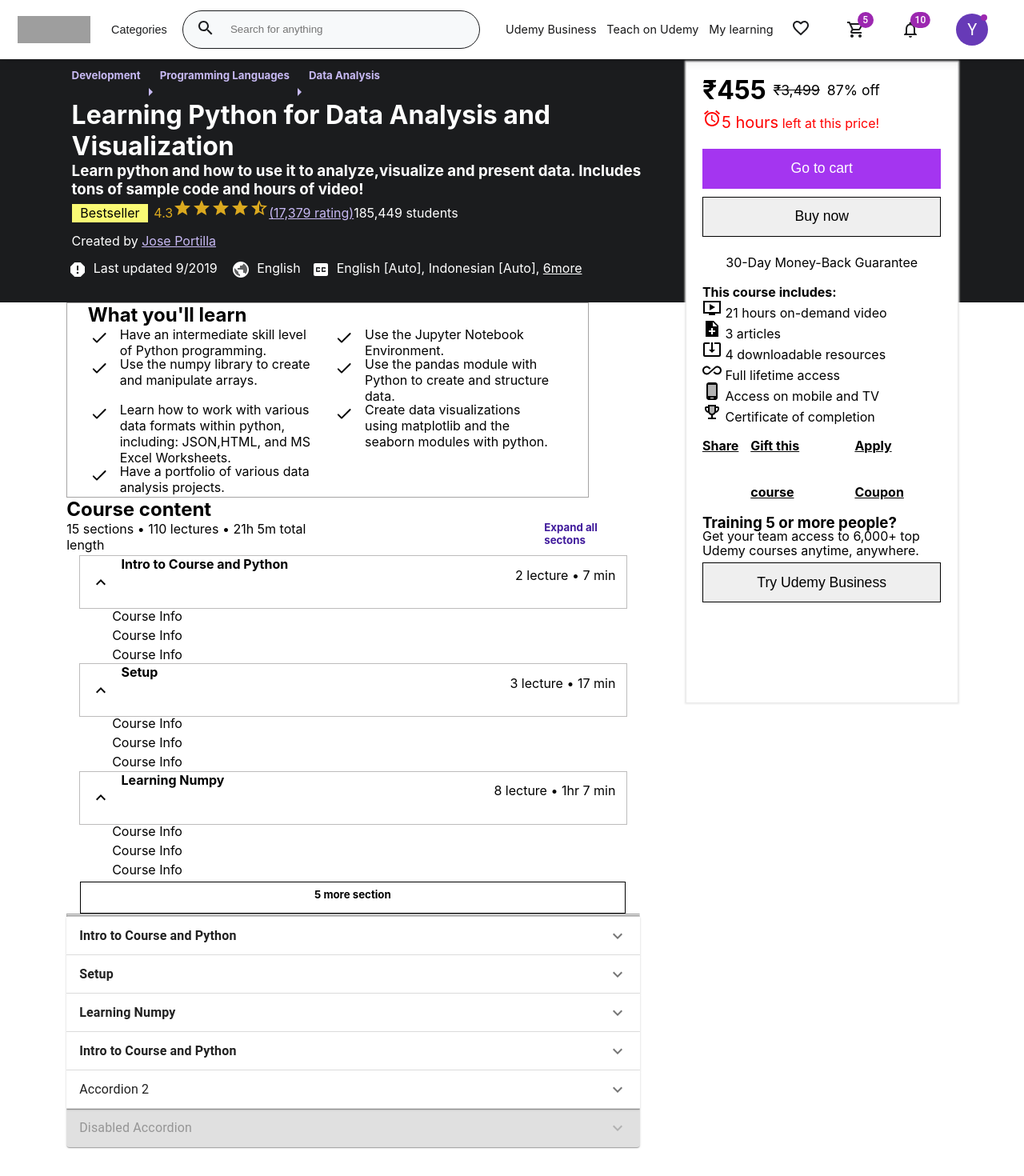
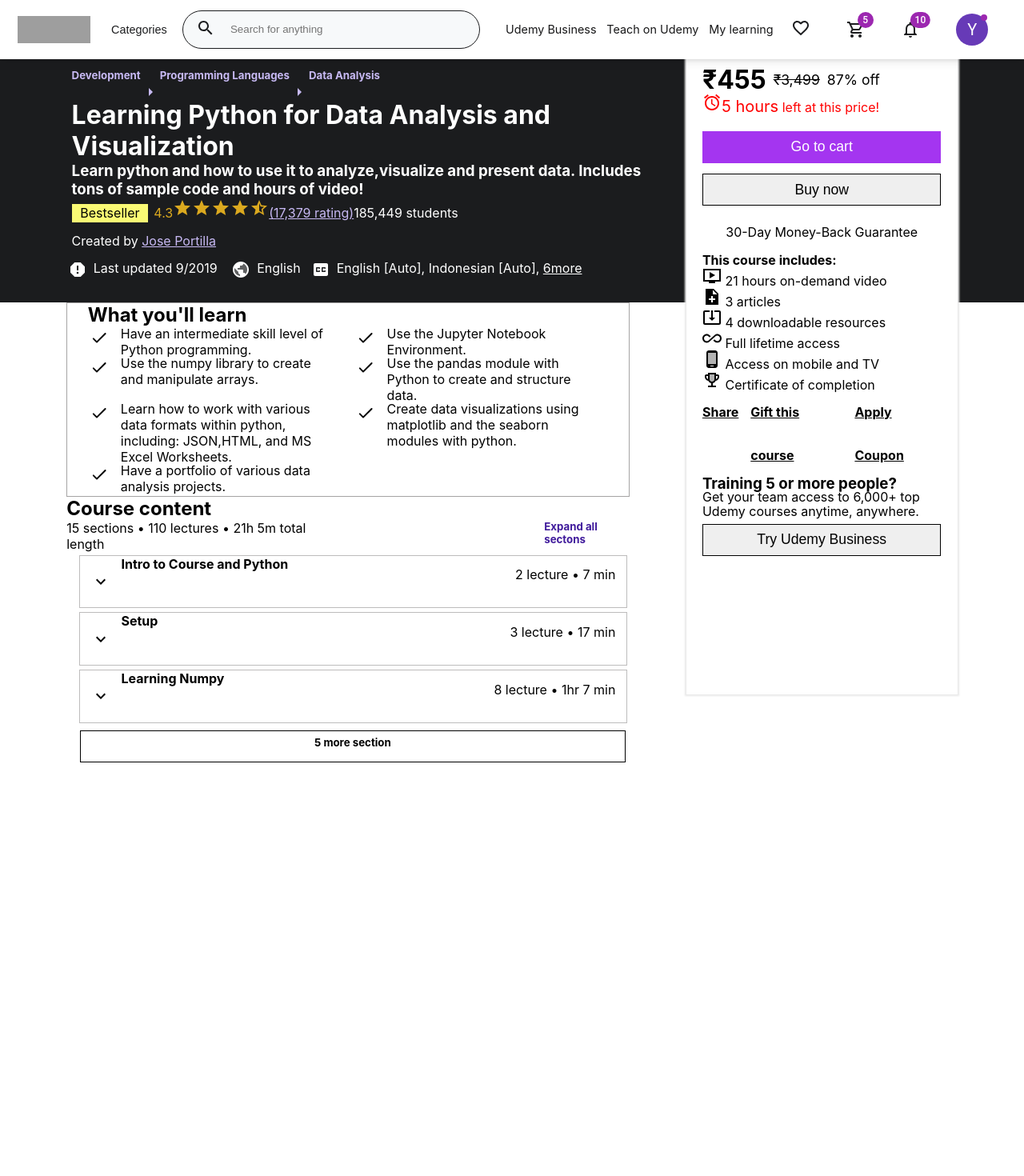
Before and after one commit to yashrajillusion/Udemy-Clone, a React (Create React App) app in the folder udemy-clone/: page / in a window 1280 px wide. Shown: the top 1470 px of the page at 80% size. After the commit the page ends 1033 px from the top, so only its background shows below. Built offline with nearby package versions, Linux system fonts and the light colour scheme; grey boxes are pictures that could not be loaded.

Commit message:
bottom style

```diff
--- a/udemy-clone/src/Components/Product/Product.css
+++ b/udemy-clone/src/Components/Product/Product.css
@@ -54,7 +54,7 @@
 }
 
 .MiddleContent{
-    width: 51%;
+    width: 55%;
     padding: 0 2%;
     border: 1px solid rgb(165, 164, 164);
     margin-left: 6.5%;
@@ -112,7 +112,10 @@
     /* border: 1px solid red; */
 }
 .playIcon{
-    padding: 0 2%;
+    /* padding: 0 2%; */
+    width: 50px;
+    height: 50px;
+    /* border: 1px solid red; */
 }
 .AfterOpendiv{
     margin: -3.5% 0 0 2.3%;
@@ -152,18 +155,18 @@
 } */
 .fixBox{
     /* border: 5px solid red; */
-    line-height: 360%;
+    line-height: 333%;
     border: none;
     box-shadow: -0px -0px 2px 2px #e9e9e9;
     background-color: rgb(255, 255, 255);
     width: 26.5%;
     height: 100%;
     position: fixed;
-    margin: -300px 0 5% 67%;
+    margin: -310px 0 5% 67%;
     /* padding: 5%; */
 }
 .Ftop2lines{
-    line-height: 250%;
+    line-height: 210%;
 
 }
 .innerFixBox{
@@ -201,7 +204,7 @@
     width: 100%;
     background-color: rgb(164,53,240);
     color: white;
-    height: 50px;
+    height: 40px;
     font-size: 110%;
     margin-top: 4%;
     border: none;
@@ -212,11 +215,14 @@
 }
 .buynowBtn{
     width: 100%;
-    height: 50px;
+    height: 40px;
     font-size: 110%;
-    margin-top: 2%;
+    /* margin-top: -10px; */
     border: 1px solid black;
     cursor: pointer;
+}
+.btn2{
+    margin-top: 2%;
 }
 .center{
     text-align:center;
--- a/udemy-clone/src/Components/Product/Product.jsx
+++ b/udemy-clone/src/Components/Product/Product.jsx
@@ -35,15 +35,19 @@
 
 
 export const Product=()=> {
-    const [open, setOpen] = React.useState(true);
+    const [open, setOpen] = React.useState(false);
 
   const handleClick = () => {
+    setOpen(!open);
+  };
+  const handleClick2 = () => {
     setOpen(!open);
   };
 
   return (
     <div>
       <Header/>
+      {/* <PlayCircleFilledRoundedIcon/> */}
        <div className='BlackBox'>
           <div className='BBText'>
           <div className='flex purpal'>
@@ -127,7 +131,7 @@
                 <div className='training'>
                     <h3>Training 5 or more people?</h3>
                     <p>Get your team access to 6,000+ top Udemy courses anytime, anywhere.</p>
-                    <button className='buynowBtn'>Try Udemy Business</button>
+                    <button className='buynowBtn btn2'>Try Udemy Business</button>
                 </div>
             </div>
         </div>
@@ -254,7 +258,7 @@
                 <List sx={{ width: '100%' }}>
 
 
-                 <ListItemButton onClick={handleClick}>
+                 <ListItemButton onClick={handleClick2}>
 
 
                    <div className='OpenBox flex'>
@@ -335,12 +339,12 @@
 
            <div className='moreSection'><h5>5 more section</h5></div>
 
-           <hr />
-           <hr />
+           {/* <hr />
+           <hr /> */}
            {/* ========================================================== */}
 {/* ----------------------------------------------------------- */}
 
-            <Accordion>
+            {/* <Accordion>
 
         <AccordionSummary
           expandIcon={<ExpandMoreIcon />}
@@ -357,10 +361,10 @@
             malesuada lacus ex, sit amet blandit leo lobortis eget.
           </Typography>
         </AccordionDetails>
-      </Accordion>
+      </Accordion> */}
       {/* --------------------------------------------------------------- */}
 
-      <Accordion>
+      {/* <Accordion>
 
                <AccordionSummary
                  expandIcon={<ExpandMoreIcon />}
@@ -378,7 +382,7 @@
                  </Typography>
                </AccordionDetails>
              </Accordion>
-             {/* ---------------- */}
+
              <Accordion>
 
                <AccordionSummary
@@ -401,7 +405,7 @@
                </AccordionDetails>
 
              </Accordion>
-             {/* --------- */}
+
              <Accordion>
 
                <AccordionSummary
@@ -420,7 +424,7 @@
                  </Typography>
                </AccordionDetails>
              </Accordion>
-             {/* ----------- */}
+
 
       <Accordion>
         <AccordionSummary
@@ -446,7 +450,7 @@
         >
           <Typography>Disabled Accordion</Typography>
         </AccordionSummary>
-      </Accordion>
+      </Accordion> */}
 
 
 
```
Also changed, not shown: udemy-clone/src/Components/Bottom/Bottom.css (+8 -3 lines).
